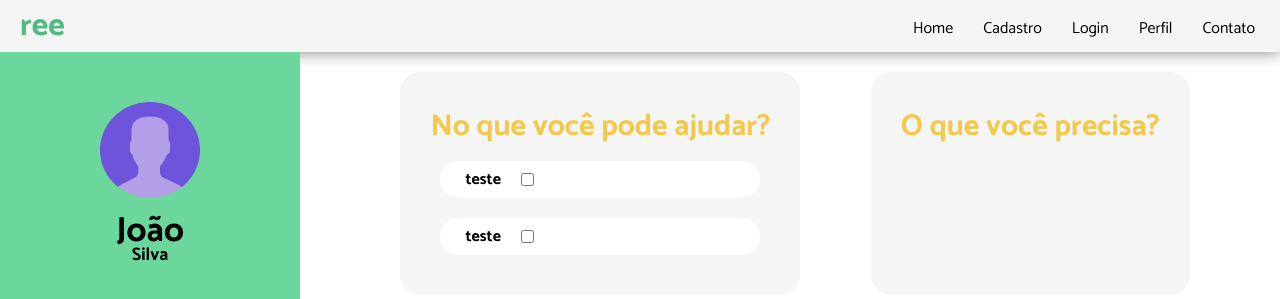
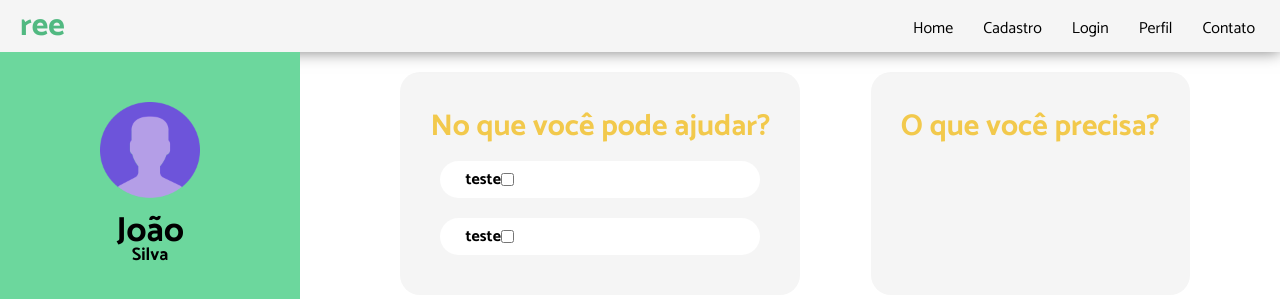
Before and after one commit to italoitalo/ree, a React (Create React App) app: page /perfil/interesses in a window 1280 px wide. Shown: the top 299 px of the page. Built offline with nearby package versions, Linux system fonts and the light colour scheme.

Commit message:
ALTERAÇÃO DO SCROLL BAR +outros
atualizei rs.

```diff
--- a/src/EstiloGlobal.js
+++ b/src/EstiloGlobal.js
@@ -17,9 +17,23 @@ html, border-style, #root{
 
 body{
     font:16px 'catamaran', times;
-    -webkit-font-smoothing:antialiased !important;
+        /*BARRA DE SCROLL CUSTOMIZADA*/
+        ::-webkit-scrollbar {
+        width: 8px;
+        }
+        ::-webkit-scrollbar-track {
+        background: whitesmoke;
+        }
+        ::-webkit-scrollbar-thumb {
+        background: lightgray;
+        border-radius:20px;
+        }
+        ::-webkit-scrollbar-thumb:hover {
+        background: darkgray;
+        }
 
-}
+ -webkit-font-smoothing:antialiased !important;
+        }
 
 ul{
     list-style:none;
--- a/src/components/Perfil/InteressesPerfil.js
+++ b/src/components/Perfil/InteressesPerfil.js
@@ -41,8 +41,9 @@ const Container = styled.section `
     padding:20px;
     justify-content:space-evenly;
 `
+
 const Input = styled.input`
-margin-left:20px;
+
 `
 
 const SectionInt = styled.section`
@@ -55,7 +56,6 @@ const SectionInt = styled.section`
 
 const Form = styled.form`
 display:flex;
-
 background-color:white;
 border-radius:50px;
 padding:5px;
--- a/src/components/formCadastro.js
+++ b/src/components/formCadastro.js
@@ -167,8 +167,9 @@ const Button = styled.button`
 
 
     &:hover {
-    transition-duration:0.8s;
+    transition-duration:1s;
     background:#FFB23E;
+    cursor: pointer
     /* background: #F2C94C; */
   }
 
```
